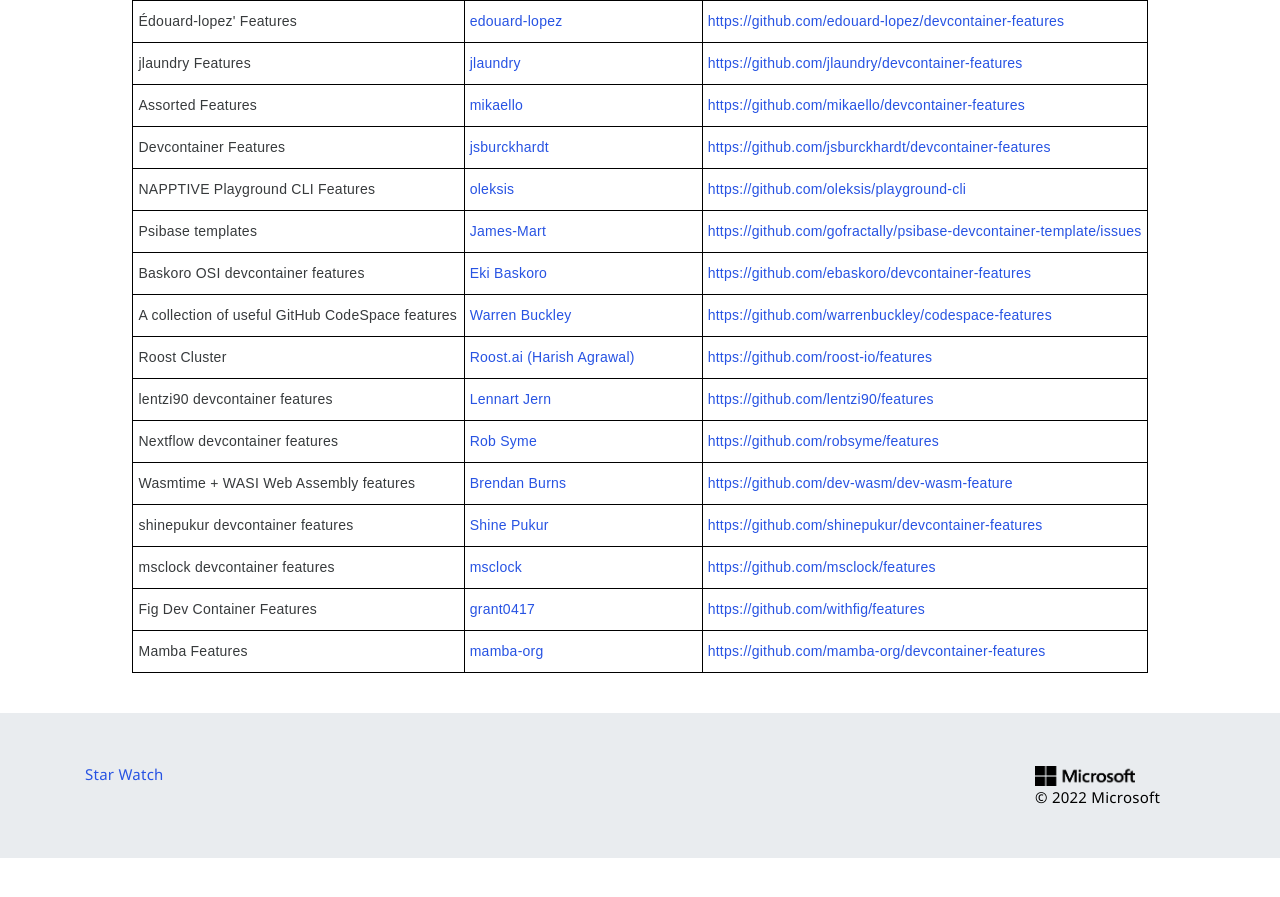
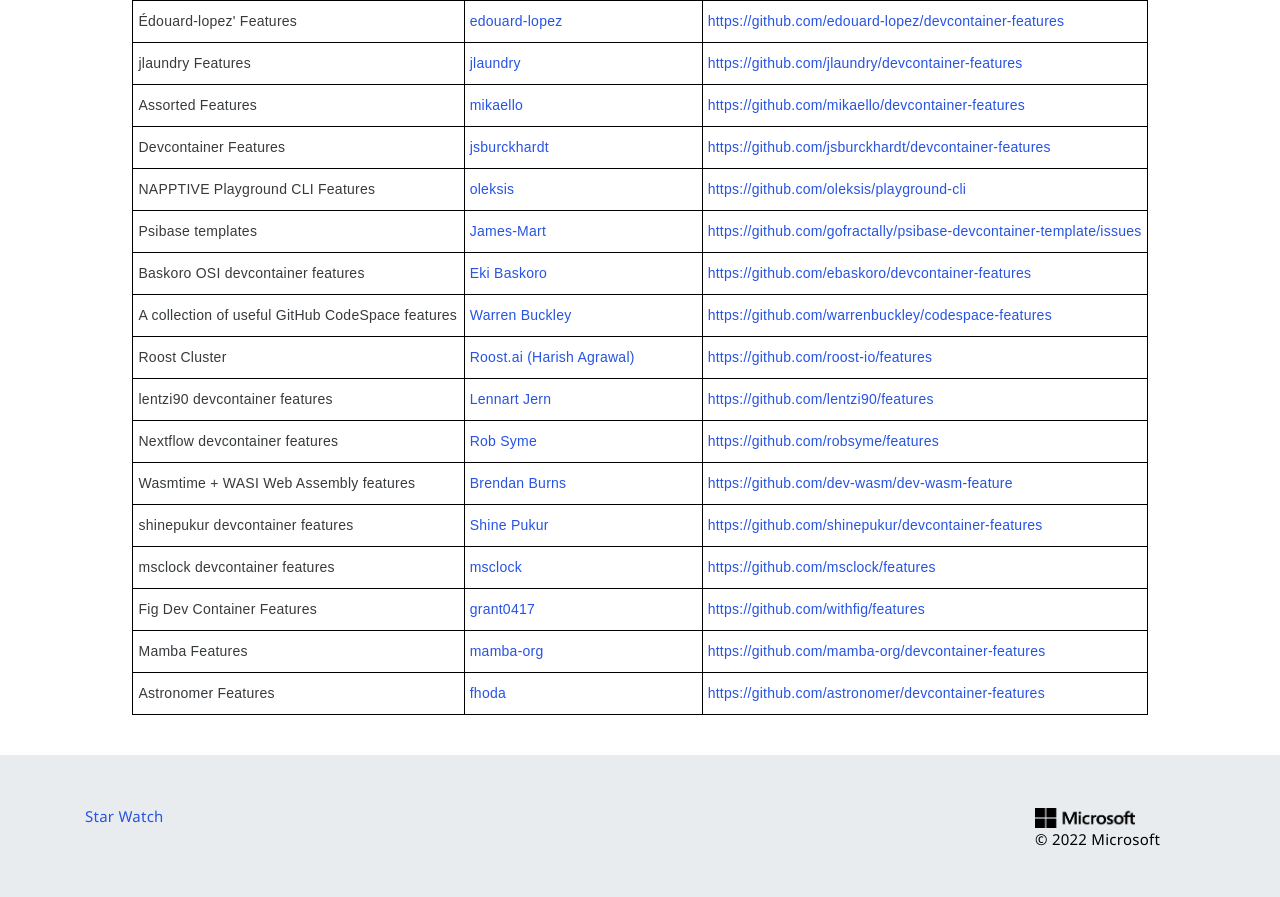
Before and after one commit to devcontainers/devcontainers.github.io, a Jekyll site: the page built from collections.html, in a window 1280 px wide and 900 px high, scrolled down 1510 px. Shown: the top 897 px of the window. Built offline with Jekyll 4.4.1, drawn with Linux system fonts in a browser that asks for light colours; nearby versions of some CDN libraries; comment, search, counter and statistics services are not loaded; before the commit the page ends 2368 px from its top, so only the background shows below that.

Commit message:
Add devcontainer feature for Astronomer

```diff
--- a/_data/collection-index.yml
+++ b/_data/collection-index.yml
@@ -218,3 +218,8 @@
   contact: https://github.com/mamba-org/devcontainer-features/issues
   repository: https://github.com/mamba-org/devcontainer-features
   ociReference: ghcr.io/mamba-org/devcontainer-features
+- name: Astronomer Features
+  maintainer: fhoda
+  contact: https://github.com/astronomer/devcontainer-features/issues
+  repository: https://github.com/astronomer/devcontainer-features
+  ociReference: ghcr.io/astronomer/devcontainer-features
```
